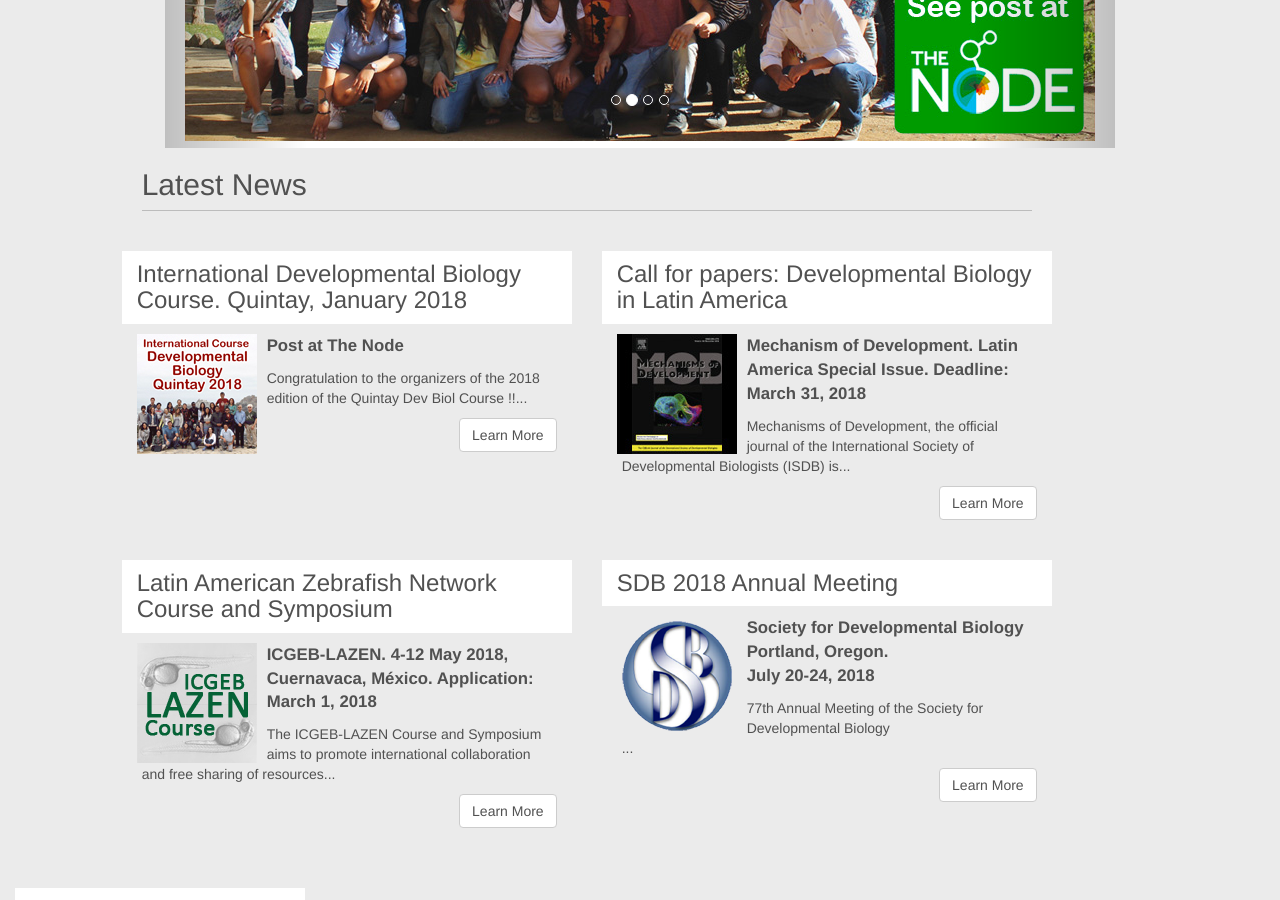
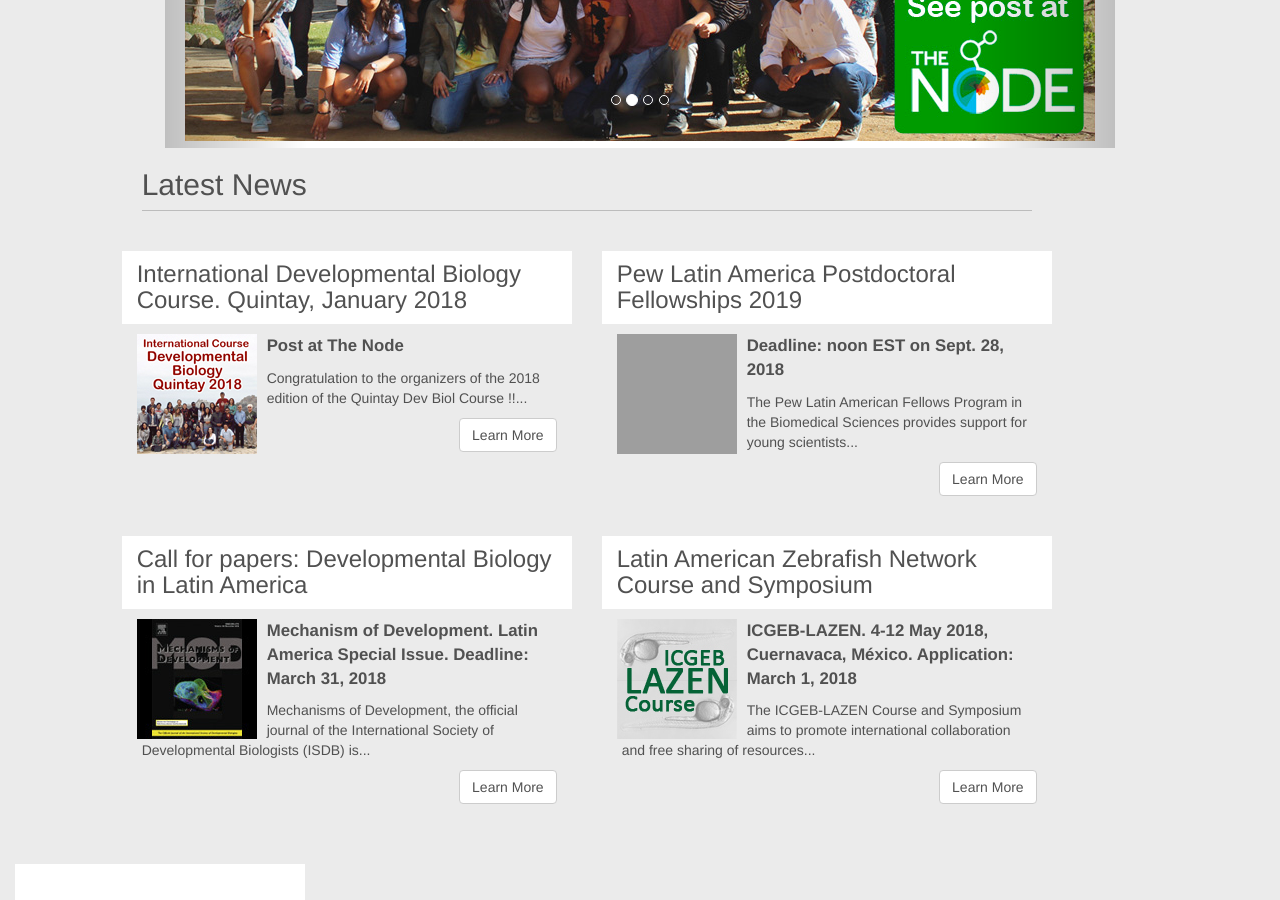
Before and after one commit to lasdb/lasdb.github.io, a Jekyll site: the page built from index.html, in a window 1280 px wide and 900 px high, scrolled down 466 px. Built offline with Jekyll 4.4.1, drawn with Linux system fonts in a browser that asks for light colours; nearby versions of some CDN libraries; grey boxes are pictures that could not be loaded.

Commit message:
Update 2000-01-01-news.markdown

```diff
--- a/_posts/2000-01-01-news.markdown
+++ b/_posts/2000-01-01-news.markdown
@@ -16,7 +16,13 @@ The course was initiated in 1999 when Roberto Mayor was working in Chile and it
     imageBg: '../img/news/quintay2018post-bg.jpg'
     URL: 'http://thenode.biologists.com/tracing-the-origins-of-developmental-biology-in-latin-america/events/'
 
-
+  - title: 'Pew Latin America Postdoctoral Fellowships 2019'
+    date: '23/5/18'
+    subtitle: 'Deadline: noon EST on Sept. 28, 2018'
+    body: 'The Pew Latin American Fellows Program in the Biomedical Sciences provides support for young scientists from Latin America to receive postdoctoral training in the United States. The program gives these individuals an opportunity to further their scientific knowledge by promoting exchange and collaboration between investigators in the United States and Latin America resulting in advances in research in Latin America. Applications must be submitted electronically by noon EST on Sept. 28, 2018.'
+    imageSm: 'img/news/pew-sm.jpg'
+    imageBg: '../img/news/pew-bg.jpg'
+    URL: 'http://www.pewtrusts.org/en/projects/pew-latin-american-fellows/to-apply'
 
   - title: 'Call for papers: Developmental Biology in Latin America'
     date: '3/3/17'
```
